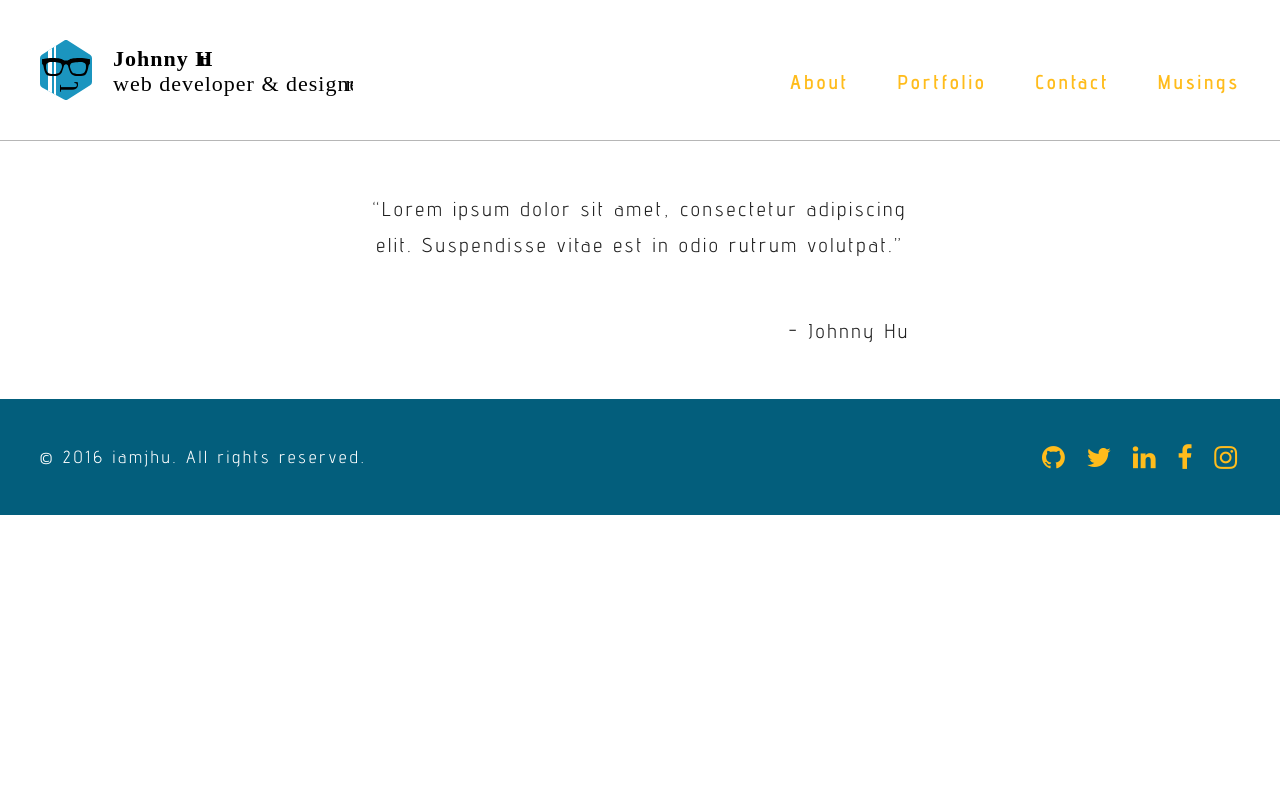
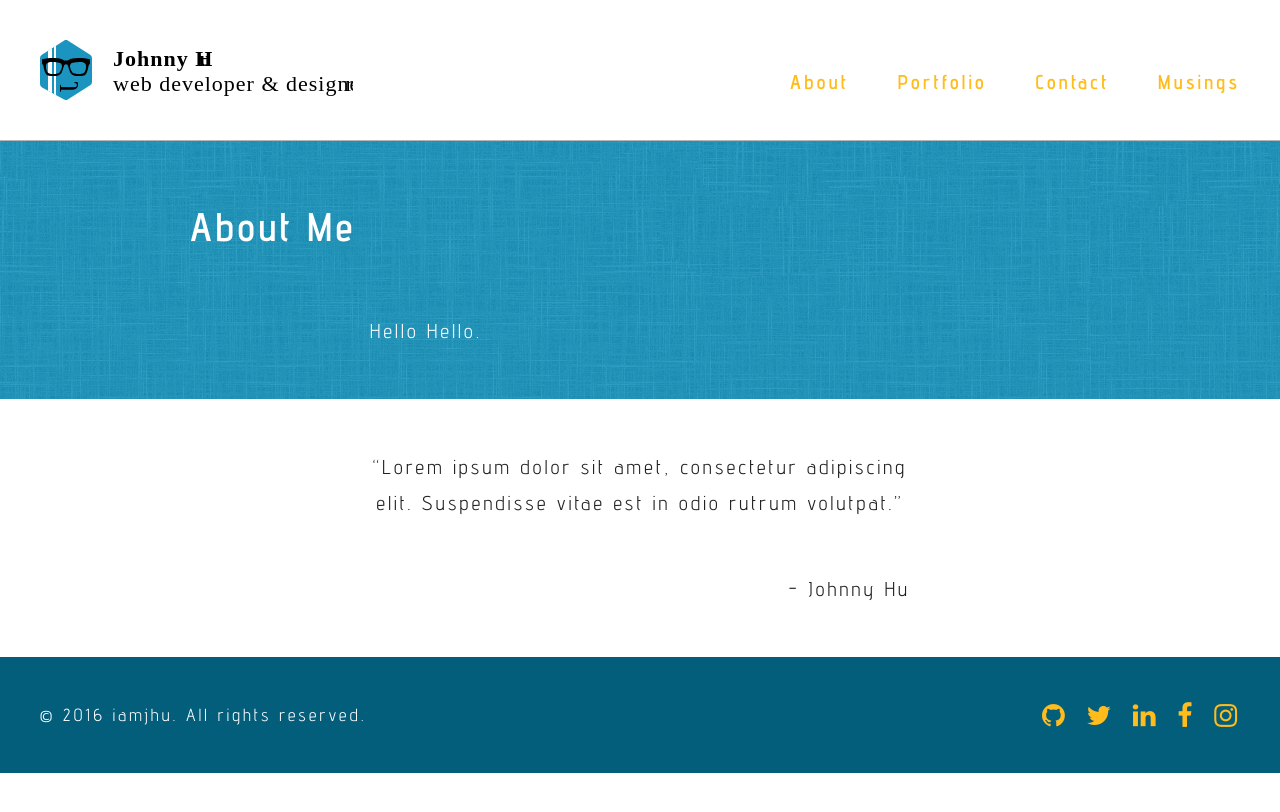
Before and after one commit to heyitsjhu/iamjhu.github.io, a Jekyll site: the page built from about/index.html, in a window 1280 px wide. Shown: the top 812 px of the page. Built offline with Jekyll 4.4.1, drawn with Linux system fonts in a browser that asks for light colours; comment, search, counter and statistics services are not loaded.

Commit message:
Create common CSS styles for pages and musing articles

```diff
--- a/_includes/musing-article.html
+++ b/_includes/musing-article.html
@@ -10,7 +10,7 @@
     {% endif %}
   </h1>
 
-  <div class="musing-content" itemprop="articleBody">
+  <div class="content musing-content" itemprop="articleBody">
     {% if page.url == "/" %}
       {{ post.excerpt }}
     {% elsif page.url == "/musings/" %}
--- a/_layouts/page.html
+++ b/_layouts/page.html
@@ -2,6 +2,6 @@
 layout: default
 ---
 
-<section class="page">
+<div class="page">
   {{ content }}
-</section>
+</div>
--- a/_sass/_layout.scss
+++ b/_sass/_layout.scss
@@ -154,28 +154,30 @@ nav.musing-nav {
 }
 
 
-/*************************************/
-/*** ** *** MUSING ARTICLE  *** ** ***/
-/*************************************/
+/***************************************/
+/*** ** *** PAGES and MUSINGS *** ** ***/
+/***************************************/
+
+section.about,
 article.musing {
     display: flex;
     flex-direction: column;
     color: $grey-color-light;
 
 
-    h1.musing-title {
+    h1 {
       padding-top: $spacing-unit;
       width: 80%;
     }
-    div.musing-content {
+    div {
       width: 80%;
     }
-
+    .page-title,
     .musing-title {
       align-self: flex-start;
     }
 
-    div.musing-content,
+    div.content,
     span.continue-reading {
       align-self: flex-end;
     }
@@ -261,9 +263,9 @@ footer.site-footer {
       width: 64px;
     }
   }
-
+  section.about,
   article.musing {
-    h1.musing-title {
+    h1 {
       padding-top: $spacing-unit * 2;
     }
   }
@@ -300,9 +302,9 @@ footer.site-footer {
         font-weight: 600;
       }
     }
-
+    section.about,
     article.musing {
-        h1.musing-title {
+        h1 {
             padding-top: $spacing-unit * 2.5;
         }
     }
--- a/about/index.html
+++ b/about/index.html
@@ -5,6 +5,14 @@ permalink: /about/
 weight: 1
 ---
 
+<section class="about background">
+  <h1 class="page-title">About Me</h1>
+
+  <div class="content page-content">
+    <p>Hello Hello.</p>
+  </div>
+</section>
+
 <section class="quote flex-col">
   {% include quote.html %}
 </section>
--- a/index.html
+++ b/index.html
@@ -39,14 +39,15 @@ layout: default
     <a href="/portfolio/" class="btn">See More</a>
   </section>
 
-  <div class="background">
     <section class="latest-musing">
+      <div class="background">
       <h2>Latest Musing</h2>
       {% for post in site.posts limit:1 %}
         {% include musing-article.html %}
       {% endfor %}
+      </div>
     </section>
-  </div>
+
 
   <section class="quote flex-col">
     {% include quote.html %}
```
